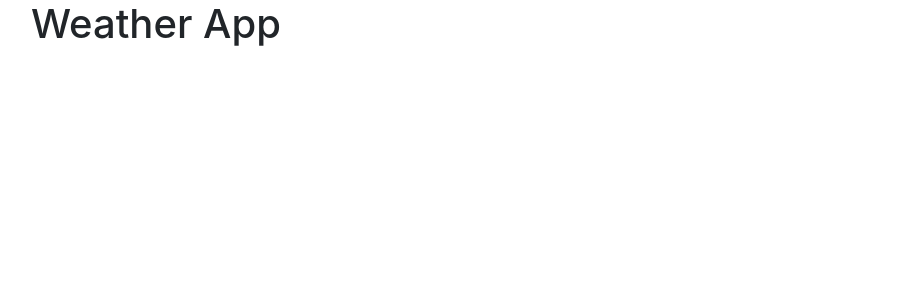
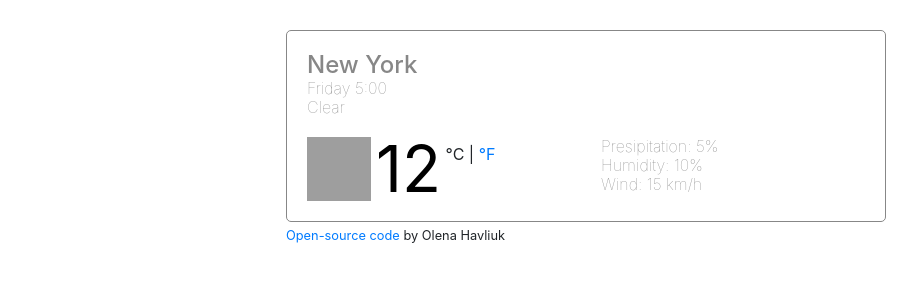
Before and after one commit to HavliukOlena/vanilla-weather-app, a plain HTML site: page index.html in a window 1280 px wide. Shown: the whole page, without its empty margins (54-971 px from the left). Drawn offline with nearby package versions, Linux system fonts and the light colour scheme; grey boxes are pictures that could not be loaded.

Commit message:
styled elements

```diff
--- a/index.html
+++ b/index.html
@@ -4,18 +4,60 @@
     <meta charset="UTF-8" />
     <meta http-equiv="X-UA-Compatible" content="IE=edge" />
     <meta name="viewport" content="width=device-width, initial-scale=1.0" />
-    <link rel="stylesheet" href="style.css" />
+
     <link
       rel="stylesheet"
       href="https://cdn.jsdelivr.net/npm/bootstrap@4.0.0/dist/css/bootstrap.min.css"
       integrity="sha384-Gn5384xqQ1aoWXA+058RXPxPg6fy4IWvTNh0E263XmFcJlSAwiGgFAW/dAiS6JXm"
       crossorigin="anonymous"
     />
-    <title>weather App</title>
+    <link rel="stylesheet" href="style.css" />
+    <title>Weather App</title>
   </head>
   <body>
     <div class="container">
-      <h1>Weather App</h1>
+      <div class="weather-app-wrapper">
+        <div class="weather-app">
+          <div class="overview">
+            <h1>New York</h1>
+
+            <ul>
+              <li>Friday 5:00</li>
+              <li>Clear</li>
+            </ul>
+          </div>
+          <div class="row">
+            <div class="col-6">
+              <div class="clearfix weather-temperature">
+                <img
+                  src="https://ssl.gstatic.com/onebox/weather/64/partly_cloudy.png"
+                  alt="partly_cloudy"
+                  class="float-left"
+                />
+                <div class="float-left">
+                  <strong>12</strong>
+                  <span class="units">°C | <a href="#">°F</a></span>
+                </div>
+              </div>
+            </div>
+            <div class="col-6">
+              <ul>
+                <li>Presipitation: 5%</li>
+                <li>Humidity: 10%</li>
+                <li>Wind: 15 km/h</li>
+              </ul>
+            </div>
+          </div>
+        </div>
+        <small>
+          <a
+            href="https://62e3caa61a9f55007f124ee6--glowing-dusk-7ab8be.netlify.app/"
+            target="_blank"
+            >Open-source code
+          </a>
+          by Olena Havliuk
+        </small>
+      </div>
     </div>
     <script src="index.js"></script>
   </body>
--- a/style.css
+++ b/style.css
@@ -1,3 +1,52 @@
+body {
+  font-size: arial, sans-serif;
+}
+
 h1 {
-  color: aqua;
+  color: #878787;
+  font-size: 24px;
+  font-weight: 100px;
+  line-height: 28px;
+  margin-bottom: 0;
 }
+ul {
+  margin: 0;
+  padding: 0;
+}
+li {
+  list-style: none;
+  margin: 0;
+  padding: 0;
+  color: #878787;
+  font-size: 16px;
+  font-weight: 100;
+  line-height: 19px;
+}
+.weather-app-wrapper {
+  max-width: 600px;
+  margin: 30px auto;
+}
+.weather-app {
+  padding: 20px;
+  border: 1px solid #878787;
+  border-radius: 5px;
+}
+.overview {
+  margin-bottom: 20px;
+}
+.weather-temperature img {
+  margin-right: 5px;
+  height: 64px;
+  width: 64px;
+}
+.weather-temperature strong {
+  color: black;
+  font-size: 64px;
+  line-height: 1;
+  font-weight: 400;
+}
+.weather-temperature .units {
+  position: relative;
+  font-size: 16px;
+  top: -32px;
+}
```
